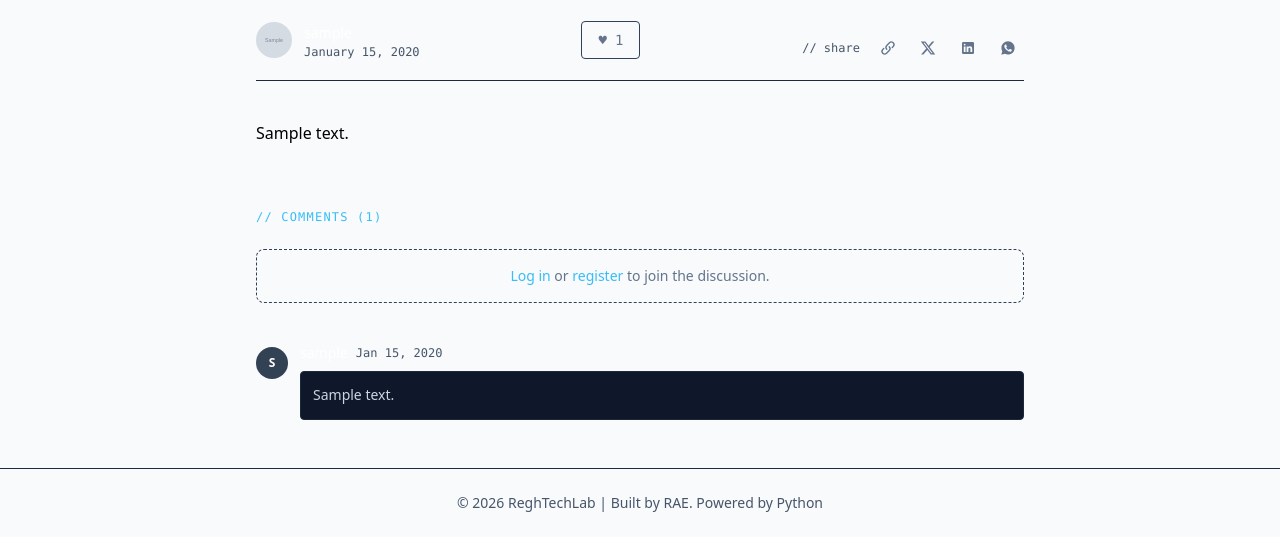
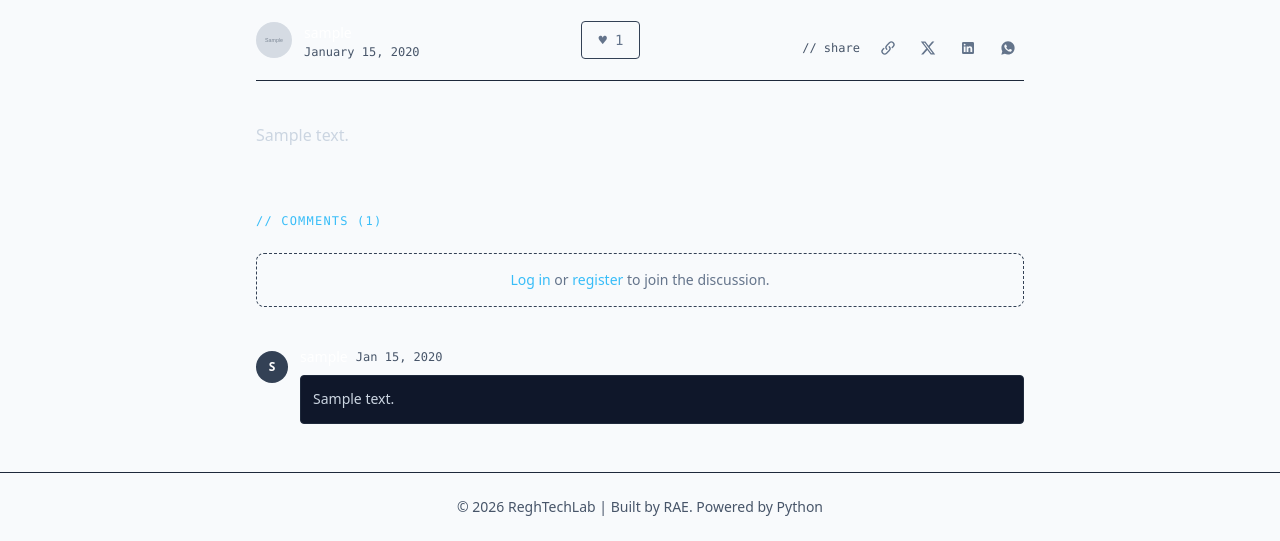
Before and after one commit to iamregha/ReghTechLab-portfolio, a Flask app: a page that uses templates/base.html in a window 1280 px wide. Shown: the part 651-1192 px from the top of the page. Before the commit the page ends 1163 px from the top, so only its background shows below. Run offline with Flask 3, Linux system fonts and the light colour scheme; tables that the repository leaves empty hold one stand-in row (values such as "Sample post"); grey boxes marked "Sample" are stand-in pictures; some libraries are stand-ins or nearby versions.

Commit message:
fix: render Markdown content properly with Tailwind Typography
- Load Tailwind CDN with the typography plugin (?plugins=typography)
  so prose classes actually generate styling rules
- Replace undefined prose-blog class with real prose utilities on
  post content, top-level comments, and comment replies
- Add dark-mode (prose-invert) and color overrides so rendered
  Markdown matches the existing sky/slate theme

Fixes headings, bold/italic text, and code blocks rendering as
unstyled plain text on post and comment pages.

```diff
--- a/templates/base.html
+++ b/templates/base.html
@@ -36,7 +36,7 @@
     </script>
 
     <!-- Tailwind CSS via CDN -->
-    <script src="https://cdn.tailwindcss.com"></script>
+    <script src="https://cdn.tailwindcss.com?plugins=typography"></script>
 
     <!-- Tailwind Config -->
     <script>
--- a/templates/blog/post.html
+++ b/templates/blog/post.html
@@ -120,7 +120,7 @@
    </div>
  </div>
 
- <div class="prose-blog mb-16">
+ <div class="prose prose-invert prose-slate max-w-none mb-16 prose-headings:text-white prose-a:text-sky-400 prose-code:text-sky-300 prose-pre:bg-slate-900">
    {{ post.rendered_content | safe }}
  </div>
 
@@ -215,7 +215,7 @@
            {% endif %}
          </div>
 
-         <div class="bg-slate-900 border border-slate-800 rounded p-3 text-slate-300 text-sm leading-relaxed">
+         <div class="bg-slate-900 border border-slate-800 rounded p-3 text-slate-300 text-sm leading-relaxed prose prose-invert prose-sm max-w-none">
            {{ comment.rendered_content | safe }}
          </div>
 
@@ -239,7 +239,7 @@
                  </form>
                  {% endif %}
                </div>
-               <div class="bg-slate-950 border-slate-800/60 rounded p-2 text-slate-400 text-xs leading-relaxed prose-sm prose-invert max-w-none">
+               <div class="bg-slate-950 border-slate-800/60 rounded p-2 text-slate-400 text-xs leading-relaxed prose prose-sm prose-invert max-w-none">
                   {{ reply.rendered_content | safe }}
                 </div>
              </div>
```
